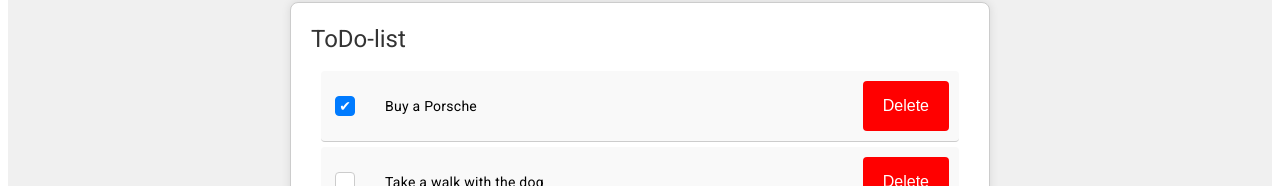
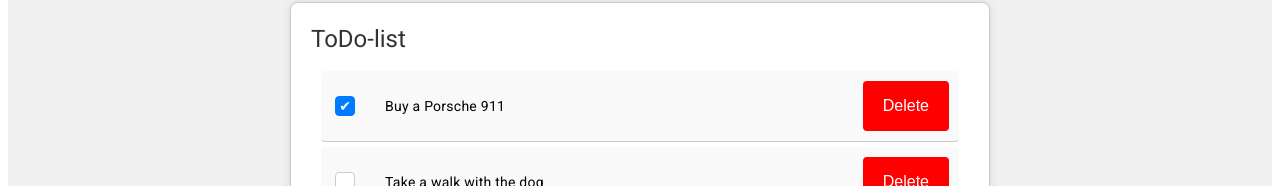
Before and after one commit to Angular-OTUS/ToDoList-AnastasiyaIvanykina-, an Angular app in the folder todo-app/: page / in a window 1280 px wide. Shown: the part 174-360 px from the top of the page. Built offline with nearby package versions, Linux system fonts and the light colour scheme; data requests are answered from the project's data file.

Commit message:
Homework 6 - Changes for review part 2

```diff
--- a/todo-app/db.json
+++ b/todo-app/db.json
@@ -2,7 +2,7 @@
   "tasks": [
     {
       "id": "1",
-      "text": "Buy a Porsche",
+      "text": "Buy a Porsche 911",
       "description": "Purchase a new Porsche car",
       "status": true
     },
--- a/todo-app/src/app/components/task-control-panel/task-control-panel.component.ts
+++ b/todo-app/src/app/components/task-control-panel/task-control-panel.component.ts
@@ -1,6 +1,7 @@
 import { Component, EventEmitter, Output } from '@angular/core';
 import { CommonModule } from '@angular/common';
 import { TaskFilterComponent } from '../task-filter/task-filter.component';
+import { FilterOption } from '../task-filter/filter-option.interface';
 
 @Component({
   selector: 'app-task-control-panel',
@@ -14,7 +15,7 @@ export class TaskControlPanelComponent {
     string | null
   >();
 
-  filterOptions = [
+  filterOptions: FilterOption[] = [
     { value: null, label: 'ALL' },
     { value: 'completed', label: 'Completed' },
     { value: 'in progress', label: 'In Progress' },
--- a/todo-app/src/app/components/task-filter/task-filter.component.ts
+++ b/todo-app/src/app/components/task-filter/task-filter.component.ts
@@ -17,7 +17,7 @@ export class TaskFilterComponent {
   @Output() filterChange: EventEmitter<string | null> = new EventEmitter<
     string | null
   >();
-  selectedFilter: string | null = null;
+  public selectedFilter?: string;
 
   onFilterChange(filter: string | null): void {
     this.filterChange.emit(filter);
```
